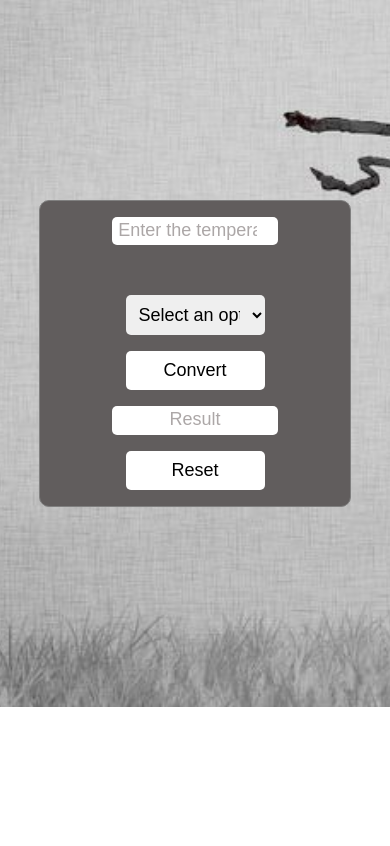
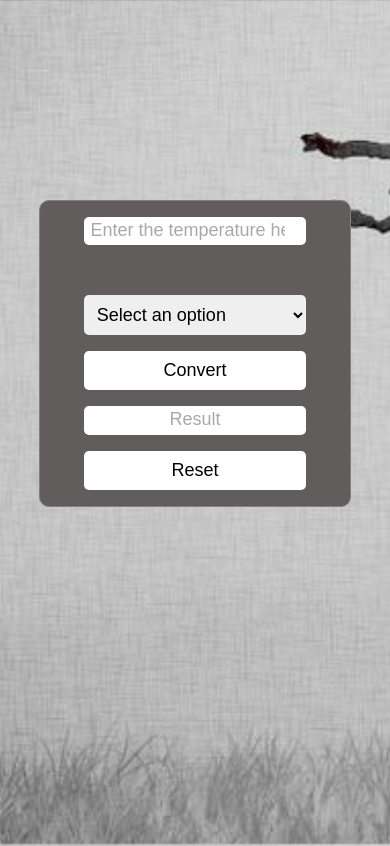
Before and after one commit to THESOURCEC0D3/Temperature-converter, a plain HTML site: page index.html in a window 390 px wide. Shown: the top 846 px of the page. Drawn offline with Linux system fonts and the light colour scheme.

Commit message:
Making it responsive for all devices

```diff
--- a/style.css
+++ b/style.css
@@ -5,10 +5,14 @@
 }
 
 body{
+    margin: 0;
+    height: 100vh;
     background-image: url('./images/w.jpeg');
     background-size: cover;
     background-repeat: no-repeat;
-    background-position: bottom;
+    background-position: right;
+    overflow: hidden;
+    background-attachment: fixed;
 }
 
 .container{
@@ -48,14 +52,41 @@ select{
     border-radius: 5px;
     border: none;
     font-size: 18px;
-    width: 50%;
+    width: 60%;
 }
 
 button{
-    width: 50%;
+    width: 60%;
     border-radius: 5px;
     border: none;
     padding: 0.5em;
     background-color: white;
     font-size: 18px;
 }
+
+/*Responsive design*/
+@media (max-width: 600px){
+    input{
+        width: 80%;
+        padding: 0.5em;
+        border-radius: 5px;
+        border: none;
+    }
+
+    select{
+        padding: 0.5em;
+        border-radius: 5px;
+        border: none;
+        font-size: 18px;
+        width: 80%;
+    }
+
+    button{
+        width: 80%;
+        border-radius: 5px;
+        border: none;
+        padding: 0.5em;
+        background-color: white;
+        font-size: 18px;
+    }
+}
```
